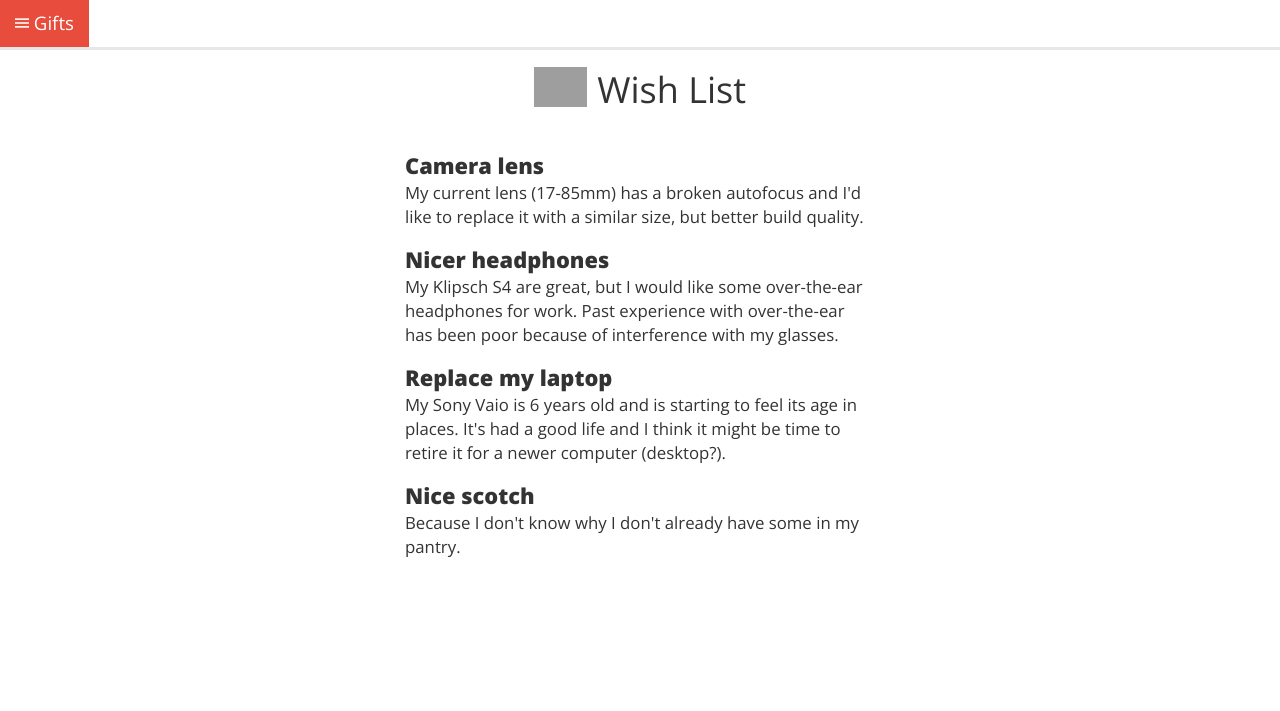
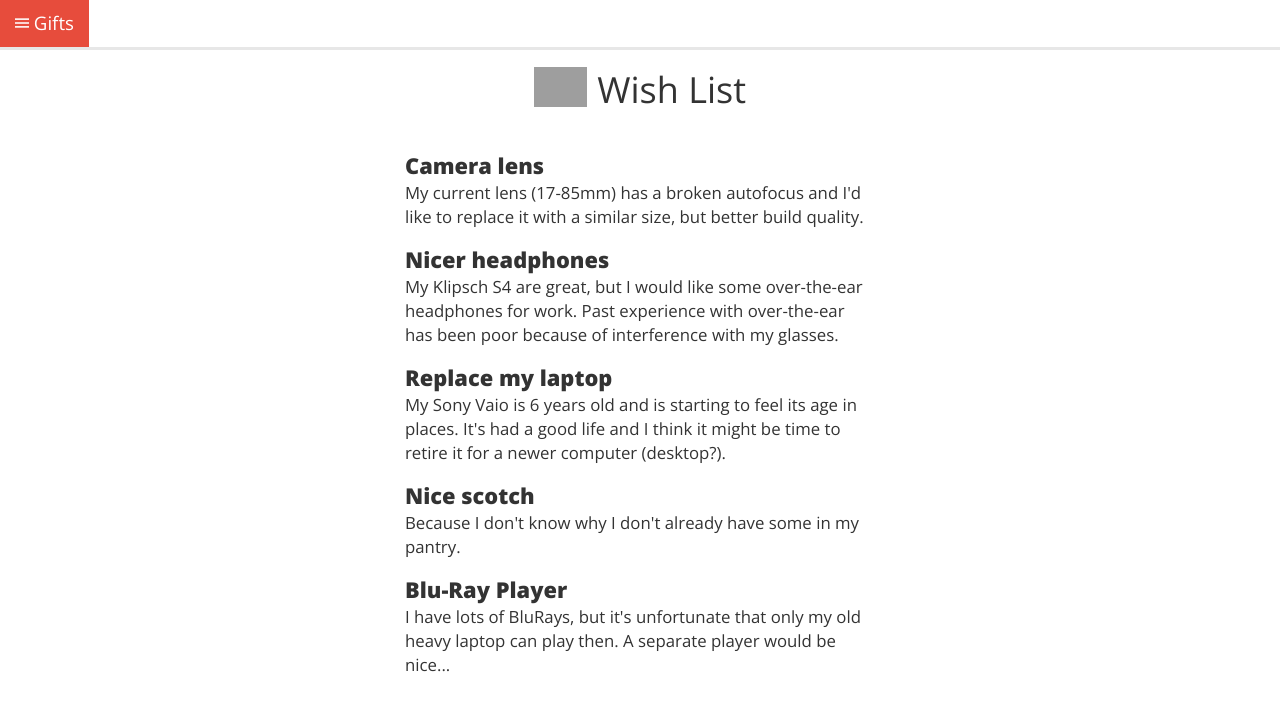
Before and after one commit to brettrowley/brettrowley.github.io, a Jekyll site: the page built from gifts/index.html, in a window 1280 px wide. Shown: the top 711 px of the page. Built offline with Jekyll 4.4.1, drawn with Linux system fonts in a browser that asks for light colours; some web fonts are replaced; grey boxes are pictures that could not be loaded.

Commit message:
Added blu-ray player

```diff
--- a/gifts/index.html
+++ b/gifts/index.html
@@ -19,6 +19,7 @@ title: Gifts
 	  	<li><strong>Nicer headphones</strong><br>My Klipsch S4 are great, but I would like some over-the-ear headphones for work. Past experience with over-the-ear has been poor because of interference with my glasses.</li>
 	  	<li><strong>Replace my laptop</strong><br>My Sony Vaio is 6 years old and is starting to feel its age in places. It's had a good life and I think it might be time to retire it for a newer computer (desktop?).</li>
 	  	<li><strong>Nice scotch</strong><br>Because I don't know why I don't already have some in my pantry.</li>
+	  	<li><strong>Blu-Ray Player</strong><br>I have lots of BluRays, but it's unfortunate that only my old heavy laptop can play then. A separate player would be nice...</li>
 	  </ul>
   </div>
 </body>
```
